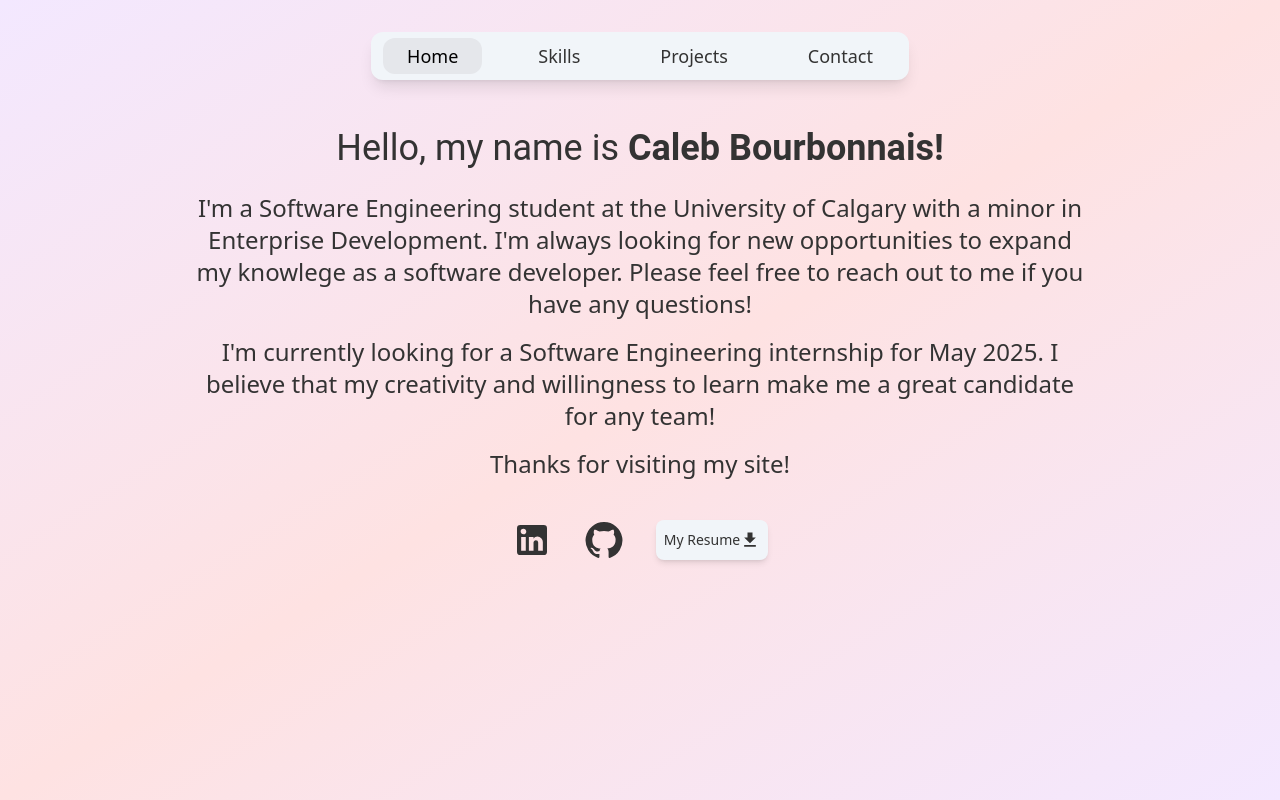
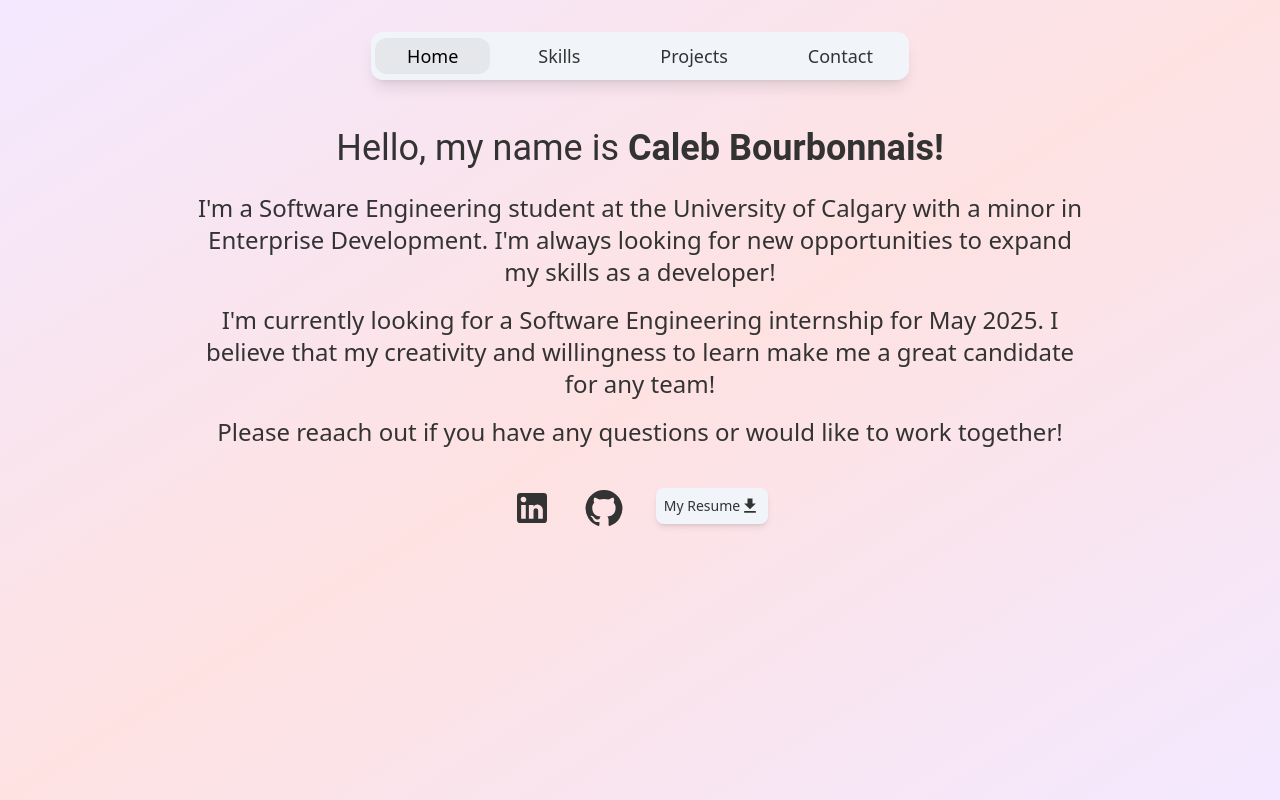
Before and after one commit to CalebBourb/portfolio, a React (Create React App) app in the folder portfolio-site/: page / in a window 1280 px wide. Built offline with nearby package versions, Linux system fonts and the light colour scheme.

Commit message:
chages to styling and transitions

```diff
--- a/portfolio-site/src/components/Navigation.tsx
+++ b/portfolio-site/src/components/Navigation.tsx
@@ -22,11 +22,11 @@ const Navigation = () => {
                 {tabs.map((tab) => (
                     <motion.li
                         key={tab.path}
-                        className="relative inline-block max-sm:px-4 px-5 py-2 "
+                        className="relative inline-block max-sm:px-3 px-5 py-2 "
 
                     >
                         <Link
-                            className={`relative inline-block max-sm:px-0.5 px-4 py-2 x-1 z-10 ${
+                            className={`relative inline-block max-sm:px-0 px-4 py-2 x-1 z-10 ${
                                 location.pathname === tab.path ? "text-black" : "text-default"
                             }`}
                             to={tab.path}
@@ -36,12 +36,12 @@ const Navigation = () => {
                         {location.pathname === tab.path && (
                             <motion.div
                                 layoutId="highlight"
-                                className="absolute inset-3 bg-gray-200 rounded-xl"
-                                initial={{ opacity: 0, scale: 0.5 }}
-                                animate={{ opacity: 1, scale: 1 }}
+                                className="absolute flex justify-start inset-x-1 inset-y-3 bg-gray-200 rounded-xl"
+                                initial={{ opacity: 1 }}
+                                animate={{ opacity: 1 }}
                                 transition={{
-                                duration: 0.1,
-                                ease: [0, 0.71, 0.2, 1.01],
+                                type: "linear",
+                                duration: 0.2,
                                 }}
                             />
                         )}
--- a/portfolio-site/src/pages/Contact.tsx
+++ b/portfolio-site/src/pages/Contact.tsx
@@ -45,8 +45,8 @@ const Contact: React.FC = () => {
   return (
     <div className="w-full h-full">
       <motion.div
-        initial={{ opacity: 0, scale: 0.5 }}
-        animate={{ opacity: 1, scale: 1 }}
+        initial={{ opacity: 0 }}
+        animate={{ opacity: 1 }}
         transition={{
           duration: 0.5,
         }}
--- a/portfolio-site/src/pages/Home.tsx
+++ b/portfolio-site/src/pages/Home.tsx
@@ -8,10 +8,10 @@ import Resume from "../components/Resume";
 const Home = () => {
     return (
         <div>
-        <div className="h-[80vh]">
+        <div className="h-fit">
             <motion.div
-            initial={{ opacity: 0, scale: 0.5 }}
-            animate={{ opacity: 1, scale: 1 }}
+            initial={{ opacity: 0 }}
+            animate={{ opacity: 1 }}
             transition={{
             duration: 0.5,
             }}
@@ -21,43 +21,55 @@ const Home = () => {
                     <h1 className="text-4xl max-sm:text-2xl mb-4 font-roboto">Hello, my name is <b>Caleb Bourbonnais!</b></h1>
                     <p className="justify-end text-2xl max-sm:text-lg p-2">
                         I'm a Software Engineering student at the University of Calgary with a minor in Enterprise Development.
-                        I'm always looking for new opportunities to expand my knowlege as a software developer. Please feel free
-                        to reach out to me if you have any questions!
+                        I'm always looking for new opportunities to expand my skills as a developer!
                     </p>
                     <p className="justify-end text-2xl max-sm:text-lg p-2">
                         I'm currently looking for a Software Engineering internship for May 2025. I believe that my creativity and
                         willingness to learn make me a great candidate for any team!
                     </p>
                     <p className="justify-end text-2xl max-sm:text-lg p-2">
-                        Thanks for visiting my site!
+                    Please reaach out if you have any questions or would like to work together!
                     </p>
                 </div>
             </div>
             </motion.div>
-            <motion.div
-                initial={{ opacity: 0, scale: 0.5 }}
-                animate={{ opacity: 1, scale: 1 }}
-                transition={{
-                duration: 0.5,
-                delay: 0.5
-                }}
-                className="flex flex-row justify-center pt-8">
-                <motion.div
-                whileHover={{ scale: 1.1 }}
-                >
+            <div className="flex flex-row justify-center pt-8 pb-6">
+                    <motion.div
+                    initial={{ opacity: 0, scale: 0.5 }}
+                    animate={{ opacity: 1, scale: 1 }}
+                    transition={{
+                    duration: 0.5,
+                    delay: 0.3
+                    }}
+                    whileHover={{ scale: 1.1 }}
+                    >
                     <a href="https://www.linkedin.com/in/caleb-bourbonnais-2a299897/" className="p-4">
                         <LinkedInIcon style={{ fontSize: 40 }} />
                     </a>
                     </motion.div>
                     <motion.div
+                    initial={{ opacity: 0, scale: 0.5 }}
+                    animate={{ opacity: 1, scale: 1 }}
+                    transition={{
+                    duration: 0.5,
+                    delay: 0.5
+                    }}
                     whileHover={{ scale: 1.1 }}
                     >
                     <a href="https://github.com/CalebBourb" className="p-4">
                         <GitHubIcon style={{ fontSize: 40 }} />
                     </a>
                 </motion.div>
+                <motion.div
+                initial={{ opacity: 0, scale: 0.5 }}
+                animate={{ opacity: 1, scale: 1 }}
+                transition={{
+                duration: 0.5,
+                delay: 0.7
+                }}>
                 <Resume />
-            </motion.div>
+                </motion.div>
+            </div>
         </div>
         </div>
 
--- a/portfolio-site/src/pages/Projects.tsx
+++ b/portfolio-site/src/pages/Projects.tsx
@@ -6,15 +6,15 @@ import { projects } from "../data/projects";
 
 const Projects = () => {
     return (
-        <div className="w-full h-full">
+        <div className="w-full h-fit">
         <motion.div
-        initial={{ opacity: 0, scale: 0.5 }}
-        animate={{ opacity: 1, scale: 1 }}
+        initial={{ opacity: 0 }}
+        animate={{ opacity: 1 }}
         transition={{
         duration: 0.5,
         }}
         >
-        <div className="flex justify-center h-[5vh] max-sm:h-[10vh]">
+        <div className="flex justify-center h-[5vh] max-sm:h-[6vh]">
             <h1 className="text-center text-4xl max-sm:text-2xl font-bold pb-2 font-roboto ">What I'm currently Working on</h1>
         </div>
         </motion.div>
@@ -27,10 +27,10 @@ const Projects = () => {
                     initial={{ opacity: 0, scale: 0.5 }}
                     animate={{ opacity: 1, scale: 1 }}
                     transition={{
-                        delay: 0.5 + i*0.25,
+                        delay: 0.2 + i*0.25,
                         duration: 0.5,
                     }}
-                    className="flex flex-col m-8 max-sm:m-6">
+                    className="flex flex-col px-6 py-3 w-fit">
                     <ProjectItem
                     title={project.title}
                     description={project.description}
--- a/portfolio-site/src/pages/Skills.tsx
+++ b/portfolio-site/src/pages/Skills.tsx
@@ -9,10 +9,9 @@ const Skills = () => {
     return (
         <div className="h-full w-screen">
             <motion.div
-                initial={{ opacity: 0, scale: 0.80 }}
-                animate={{ opacity: 1, scale: 1 }}
+                initial={{ opacity: 0 }}
+                animate={{ opacity: 1 }}
                 transition={{
-                    delay: 0,
                     duration: 0.5,
                 }}
                 className="flex justify-center pb-6">
@@ -40,17 +39,16 @@ const Skills = () => {
                 <Resume />
             </motion.div>
             <motion.div
-                initial={{ opacity: 0, scale: 0.8 }}
-                animate={{ opacity: 1, scale: 1 }}
+                initial={{ opacity: 0 }}
+                animate={{ opacity: 1 }}
                 transition={{
-                delay: 0,
                 duration: 0.5,
                 }}
                 className="flex justify-center pt-6">
                 <h1 className="text-4xl font-bold py-4">My Skills</h1>
             </motion.div>
             <div className="flex justify-center">
-                <div className="flex flex-wrap justify-center w-[75vh] ">
+                <div className="flex flex-wrap justify-center w-[75vh] pb-6 ">
                 {skills.map((skill, i) => (
                     <motion.div
                         key = {i}
```
